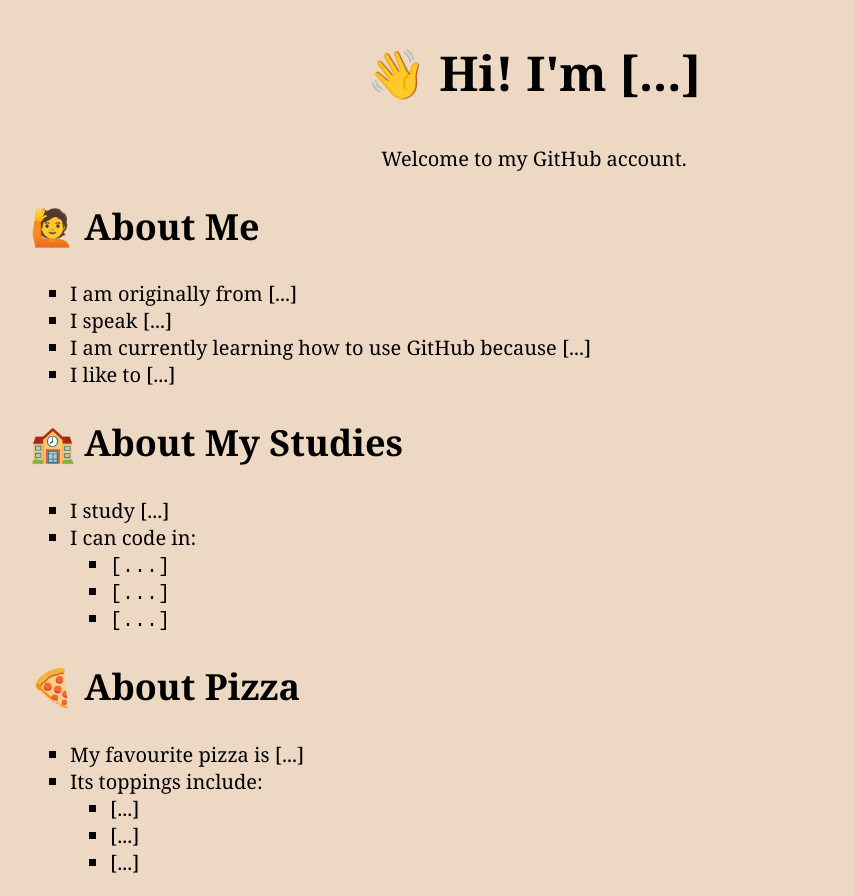
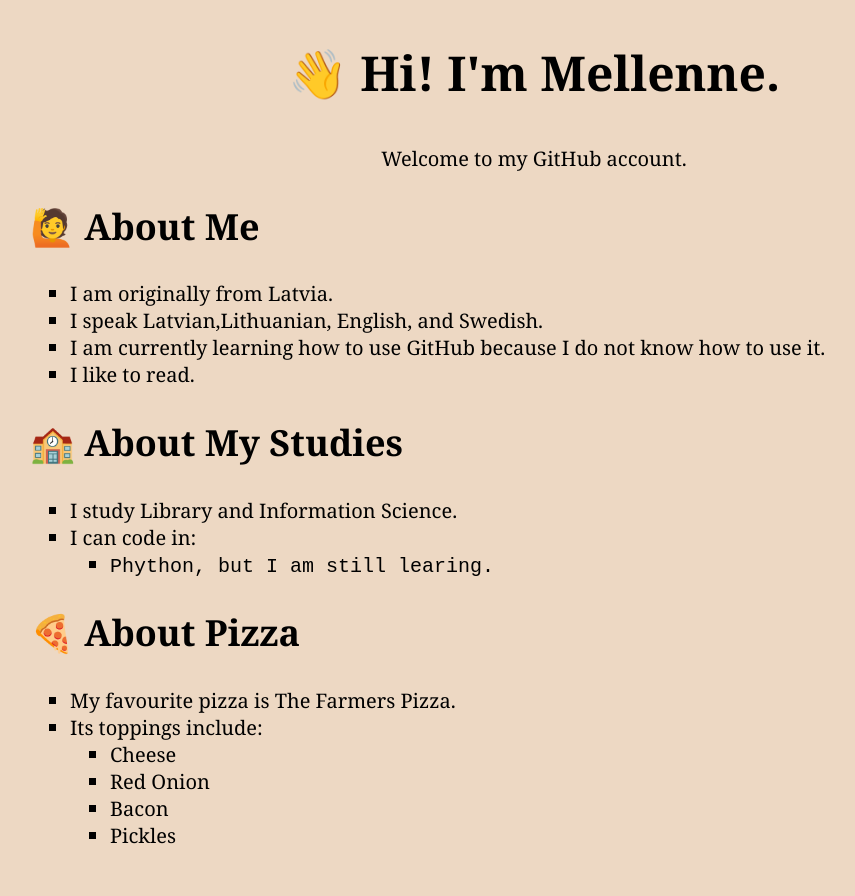
Before and after one commit to Mellenne/Ex2, a plain HTML site: page index.html in a window 1280 px wide. Shown: the whole page, without its empty margins (106-961 px from the left). After the commit the page ends 869 px from the top, so only its background shows below. Drawn offline with Linux system fonts and the light colour scheme.

Commit message:
Update my information.

```diff
--- a/index.html
+++ b/index.html
@@ -7,7 +7,7 @@
     </head>
     <body>
         <article>
-        <h1>&#128075; Hi! I'm [...]</h1>
+        <h1>&#128075; Hi! I'm Mellenne.</h1>
         <p>
             Welcome to my GitHub account.
         </p>
@@ -15,21 +15,19 @@
         <article>
         <h2>&#128587; About Me</h2>
         <ul>
-            <li>I am originally from [...]</li>
-            <li>I speak [...]</li>
-            <li>I am currently learning how to use GitHub because [...]</li>
-            <li>I like to [...]</li>
+            <li>I am originally from Latvia.</li>
+            <li>I speak Latvian,Lithuanian, English, and Swedish.</li>
+            <li>I am currently learning how to use GitHub because I do not know how to use it.</li>
+            <li>I like to read.</li>
         </ul>
         </article>
         <article>
         <h2>&#127979; About My Studies </h2>
         <ul>
-            <li>I study [...]</li>
+            <li>I study Library and Information Science.</li>
             <li>I can code in:
                 <ul>
-                    <li><code>[...]</code></li>
-                    <li><code>[...]</code></li>
-                    <li><code>[...]</code></li>
+                    <li><code>Phython, but I am still learing.</code></li>
                 </ul>
             </li>
         </ul>
@@ -37,12 +35,13 @@
         <article>
         <h2>&#127829; About Pizza</h2>
         <ul>
-            <li>My favourite pizza is [...]</li>
+            <li>My favourite pizza is The Farmers Pizza.</li>
             <li>Its toppings include:
                 <ul>
-                    <li>[...]</li>
-                    <li>[...]</li>
-                    <li>[...]</li>
+                    <li>Cheese</li>
+                    <li>Red Onion</li>
+                    <li>Bacon</li>
+                    <li>Pickles</li>
                 </ul>
             </li>
         </ul>
```
